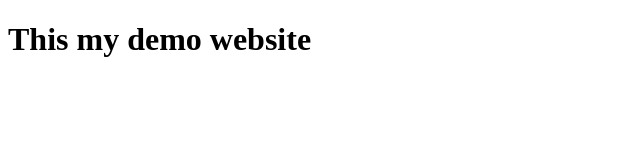
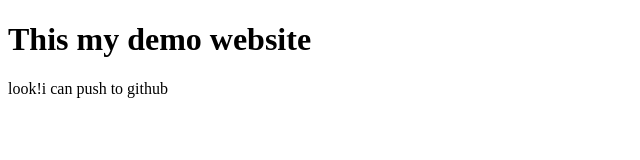
Before and after one commit to tanvirtaher32/my-first-project, a plain HTML site: page index.html in a window 1280 px wide. Shown: the whole page, without its empty margins (0-640 px from the left). Drawn offline with Linux system fonts and the light colour scheme.

Commit message:
learned github

```diff
--- a/index.html
+++ b/index.html
@@ -9,5 +9,7 @@
     <h1>
         This my demo website
     </h1>
+    <p>look!i can push to github</p>
+
 </body>
 </html>
```
